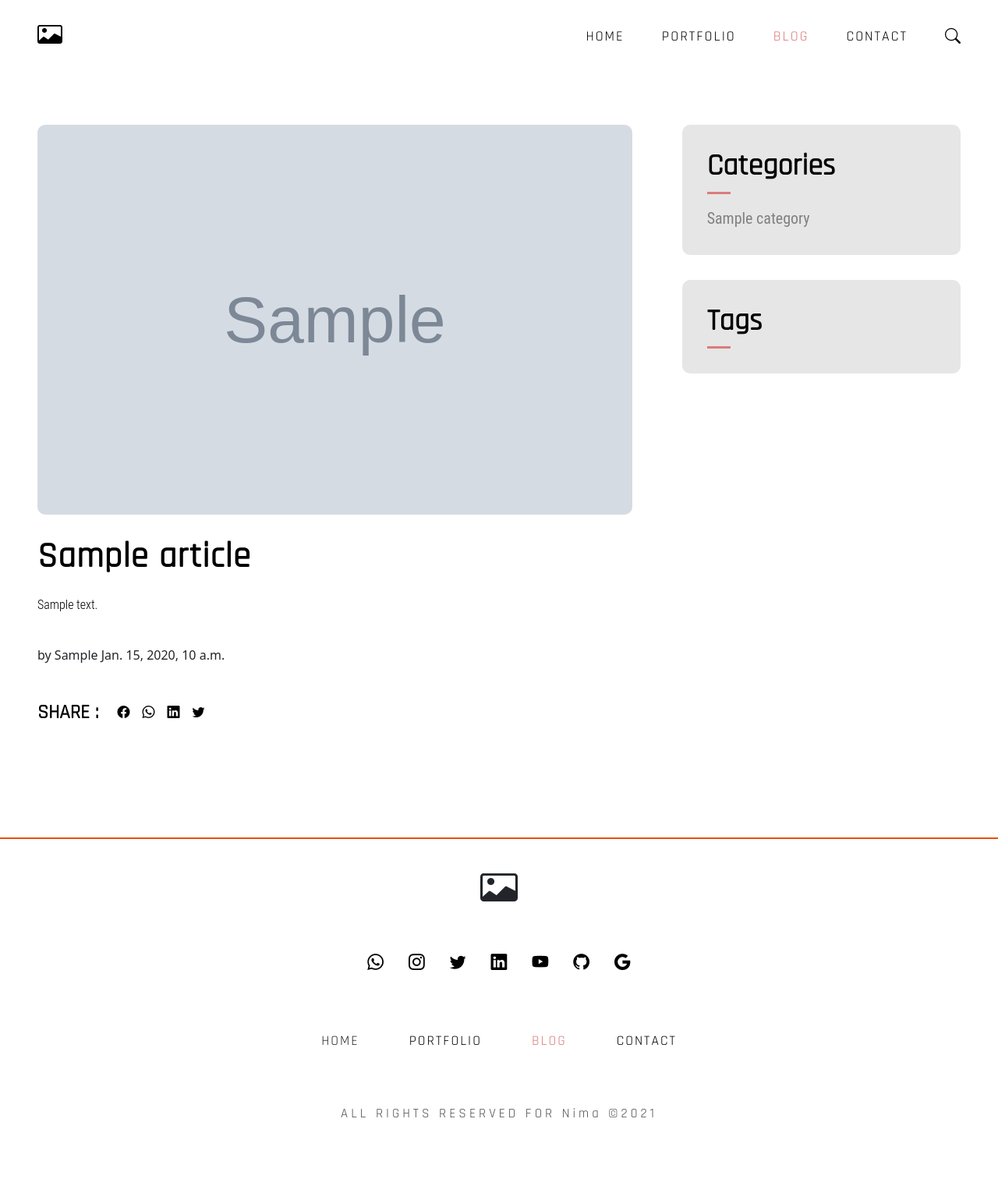
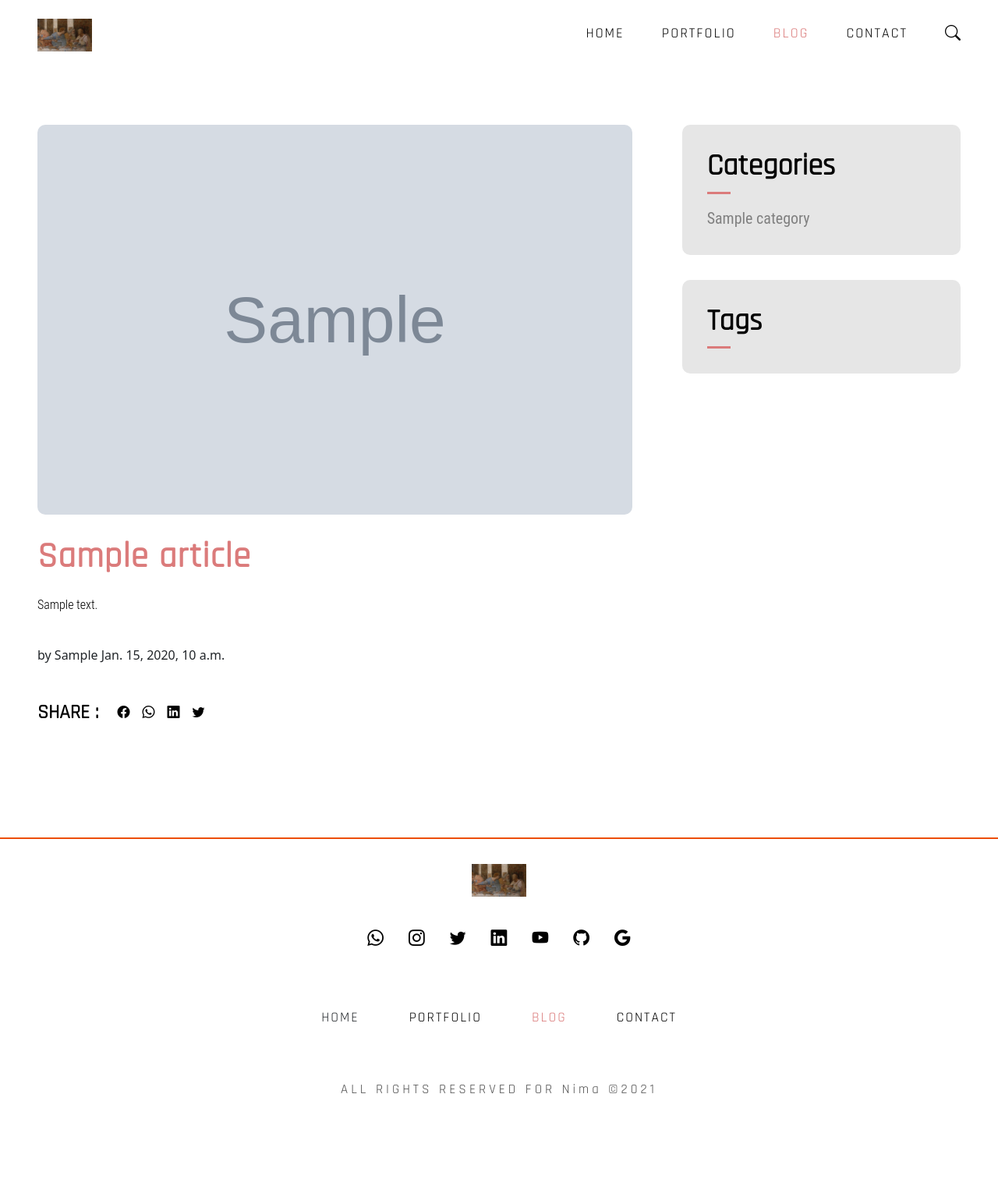
Before and after one commit to nimiology/Django-Blog, a Django app: a page that uses templates/Base.html in a window 1280 px wide. Shown: the whole page at 78% size. After the commit the page ends 1402 px from the top, so only its background shows below. Run offline with Django 3.2, Linux system fonts and the light colour scheme; tables that the repository leaves empty hold one stand-in row (values such as "Sample post"); grey boxes marked "Sample" are stand-in pictures; some libraries are stand-ins or nearby versions; some web fonts are replaced.

Commit message:
Commit all changes

```diff
--- a/static/css/blog-article.css
+++ b/static/css/blog-article.css
@@ -27,8 +27,9 @@ header {
     @media screen and (max-width: 700px) {
       header nav {
         margin: 1rem; } }
-    header nav .navbar-logo {
-      font-size: 2rem; }
+    header nav .navbar-logo img {
+      width: 70px;
+      height: auto; }
     header nav .navbar-menu, header nav .navbar-menu-mobile {
       display: flex;
       justify-content: flex-end;
@@ -336,27 +337,26 @@ main {
       @media screen and (max-width: 500px) {
         .article-container .article .article-text {
           padding: 2rem 1rem 1.5rem 0; } }
-      .article-container .article .article-text h1 {
+      .article-container .article .article-text a {
+        color: #db7b7b;
+        text-decoration: none; }
+        .article-container .article .article-text a h1 {
           font-family: "Rajdhani", "sans-serif";
           font-size: 45px;
           font-weight: 700;
           letter-spacing: 1px;
           line-height: 3rem;
-        color: #000000;
           transition: color 0.25s;
           cursor: pointer;
           margin-bottom: 1.5rem; }
           @media screen and (max-width: 1100px) {
-          .article-container .article .article-text h1 {
+            .article-container .article .article-text a h1 {
               font-size: 32px;
               line-height: 2.5rem; } }
           @media screen and (max-width: 900px) {
-          .article-container .article .article-text h1 {
+            .article-container .article .article-text a h1 {
               font-size: 24px;
               line-height: 2rem; } }
-        @media screen and (max-width: 500px) {
-          .article-container .article .article-text h1 {
-            font-size: 20px; } }
       .article-container .article .article-text p {
         font-family: "Roboto Condensed", sans-serif;
         font-size: 16px;
@@ -493,8 +493,10 @@ footer {
   background-color: #fff;
   border-top: 2px solid #ec4e00; }
   footer .footer-logo {
-    margin: 2rem;
-    font-size: 3rem; }
+    margin: 2rem; }
+    footer .footer-logo img {
+      width: 70px;
+      height: auto; }
     @media screen and (max-width: 400px) {
       footer .footer-logo {
         margin: 1.25rem;
--- a/static/scss/_footer.scss
+++ b/static/scss/_footer.scss
@@ -14,7 +14,11 @@ footer {
 
   .footer-logo {
     margin: 2rem;
-    font-size: 3rem;
+
+    img {
+      width: 70px;
+      height: auto;
+    }
 
     @media screen and (max-width: 400px) {
       margin: 1.25rem;
--- a/static/scss/_header.scss
+++ b/static/scss/_header.scss
@@ -28,7 +28,10 @@ header {
     }
 
     .navbar-logo {
-      font-size: 2rem;
+      img {
+        width: 70px;
+        height: auto;
+      }
     }
 
     .navbar-menu {
--- a/static/scss/blog-article.scss
+++ b/static/scss/blog-article.scss
@@ -94,13 +94,16 @@ main {
         padding: 2rem 1rem 1.5rem 0;
       }
 
+      a {
+        color: #db7b7b;
+        text-decoration: none;
         h1 {
           font-family: "Rajdhani", "sans-serif";
           font-size: 45px;
           font-weight: 700;
           letter-spacing: 1px;
           line-height: 3rem;
-        color: $color-black;
+
           transition: color 0.25s;
           cursor: pointer;
           margin-bottom: 1.5rem;
@@ -114,9 +117,6 @@ main {
             font-size: 24px;
             line-height: 2rem;
           }
-
-        @media screen and (max-width: 500px) {
-          font-size: 20px;
         }
       }
 
--- a/static/scss/portfolio-item.scss
+++ b/static/scss/portfolio-item.scss
@@ -21,7 +21,7 @@ header {
 }
 
 main {
-  margin-top: 5.75rem;
+  margin-top: 4.5rem;
 
   @media screen and (max-width: 800px) {
     margin-top: 5rem;
--- a/templates/Base.html
+++ b/templates/Base.html
@@ -20,7 +20,7 @@
     <header class="col-12">
       <nav>
         <div class="navbar-logo col-6">
-          <span class="bi-card-image"></span>
+          <img src="../static/assets/img/404.jpg" alt="logo">
         </div>
         <div class="navbar-menu-mobile col-6">
           <div class="navbar-search-mobile">
@@ -74,7 +74,7 @@
 {% endblock %}
 <footer>
       <div class="footer-logo">
-        <span class="bi-card-image"></span>
+        <img src="../static/assets/img/404.jpg" alt="logo">
       </div>
       <div class="footer-social">
         <ul>
--- a/templates/Blog/blog-article.html
+++ b/templates/Blog/blog-article.html
@@ -24,9 +24,11 @@
           <img src="{{article.thumbnail.url}}" alt="article-image" />
         </div>
         <div class="article-text col-12 wow">
-          <h1>
+          <a href="#">
+            <h1>
               {{ article.title }}
-          </h1>
+            </h1>
+          </a>
           <p>
           {% autoescape on %}
               {{ article.text|linebreaks }}
@@ -57,7 +59,7 @@
         </div>
       </article>
 
-      <aside class="blog-sidebar col-sm-12 col-md-4 wow">
+      <aside class="blog-sidebar col-12 col-md-4 wow">
         <section class="blog-sidebar-categories">
           <div class="blog-sidebar-title">
             <h1>Categories</h1>
```
Also changed, not shown: static/css/404.css (+7 -4 lines), static/css/blog.css (+7 -4 lines), static/css/contact.css (+7 -4 lines), static/css/home.css (+7 -4 lines), static/css/portfolio-item.css (+8 -5 lines), static/css/portfolio.css (+7 -4 lines). Lines whose indentation alone changed are shown as unchanged.
